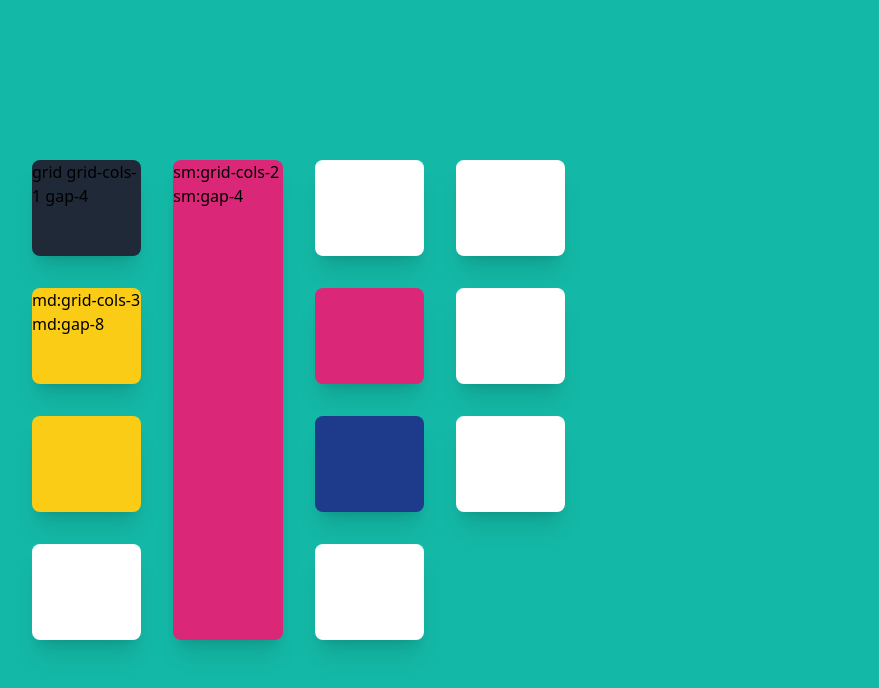
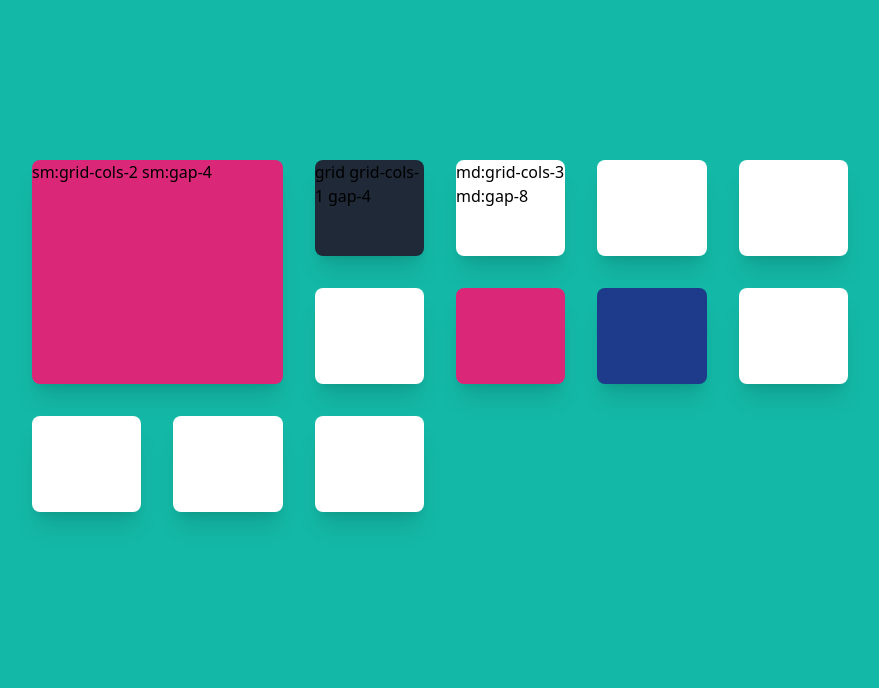
Before and after one commit to PatouVIDEGNON/TailwindCss, a React (Vite) app: page / in a window 1280 px wide. Shown: the top 688 px of the page, without its empty margins (200-1079 px from the left). Built offline with nearby package versions, Linux system fonts and the light colour scheme.

Commit message:
col-start- pour indique où l'element va commecer, col-end-2 pour dire l'element s'arrete deuxieme column

```diff
--- a/src/App.jsx
+++ b/src/App.jsx
@@ -7,11 +7,11 @@ function App() {
   return(
 <div className="min-h-screen flex items-center bg-teal-500">
   <div className="flex-1  max-w-4xl mx-auto p-10">
-  <ul className="grid grid-rows-4 grid-cols-6 gap-8 grid-flow-col-dense">
+  <ul className="grid grid-rows-4 grid-cols-6 gap-8 grid-flow-row">
             <li className="  bg-gray-800 rounded-lg shadow-xl "><div className="h-24"> grid grid-cols-1 gap-4  </div></li>
-            <li className=" row-span-4 bg-pink-600 rounded-lg shadow-xl"><div className="h-24">sm:grid-cols-2 sm:gap-4 </div></li>
-            <li className="  bg-yellow-400 rounded-lg shadow-xl"><div className="h-24">md:grid-cols-3 md:gap-8</div></li>
-            <li className="  bg-yellow-400 rounded-lg shadow-xl"><div className="h-24"></div></li>
+            <li className=" col-start-1 row-start-1 row-span-2 col-span-2 bg-pink-600 rounded-lg shadow-xl"><div className="h-24">sm:grid-cols-2 sm:gap-4 </div></li>
+            <li className="  bg-white rounded-lg shadow-xl"><div className="h-24">md:grid-cols-3 md:gap-8</div></li>
+            <li className="  bg-white rounded-lg shadow-xl"><div className="h-24"></div></li>
             <li className="  bg-white rounded-lg shadow-xl"><div className="h-24"></div></li>
             <li className="  bg-white rounded-lg shadow-xl"><div className="h-24"></div></li>
             <li className="  bg-pink-600 rounded-lg shadow-xl"><div className="h-24"></div></li>
```
